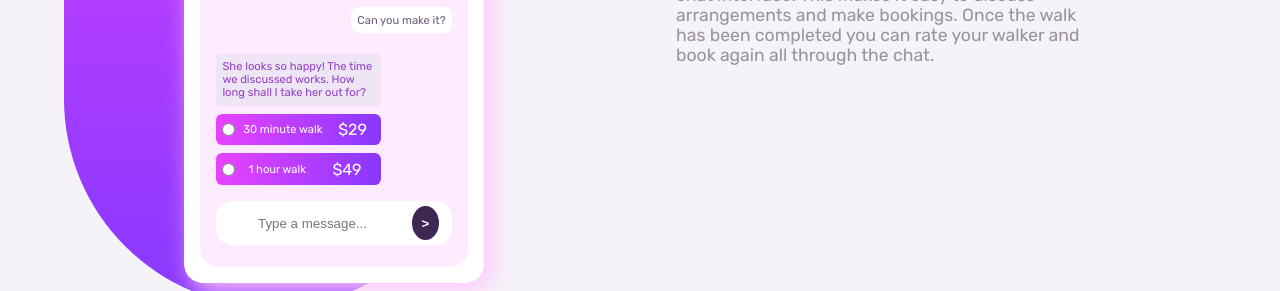
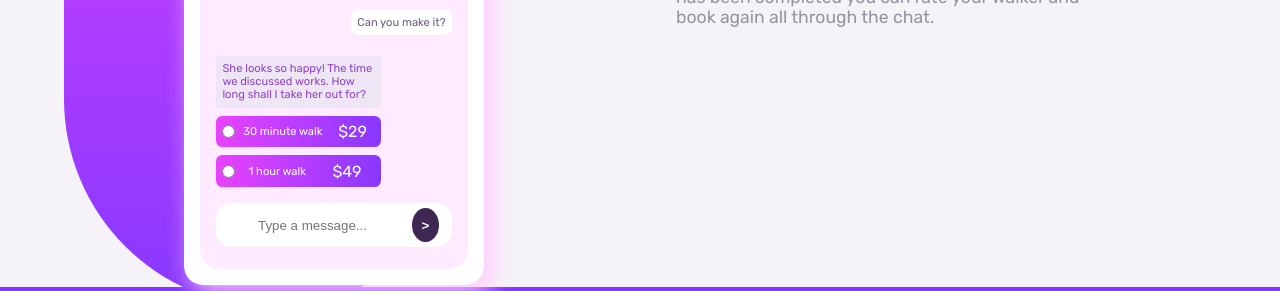
Before and after one commit to nayem567/chat-app-css-illustration-master, a plain HTML site: page index.html in a window 1280 px wide. Shown: the part 429-720 px from the top of the page. Drawn offline with Linux system fonts and the light colour scheme.

Commit message:
height fix

```diff
--- a/style.css
+++ b/style.css
@@ -251,6 +251,13 @@ button{
 /* Desktop Version */
 
 @media (min-width: 920px) {
+
+    body{
+        display: flex;
+        flex-direction: column;
+        height: 100vh;
+    }
+
     .container::before {
       position: absolute;
       left: 4rem;
@@ -268,11 +275,10 @@ button{
       display: flex;
       justify-content: center;
       align-items: center;
+      flex-grow: 1;
     }
     .mobile {
-      margin-right: 0;
       margin-top: 8.1rem;
-      margin-bottom: 5rem;
     }
     .mobile_footer {
       margin-left: 12rem;
```
